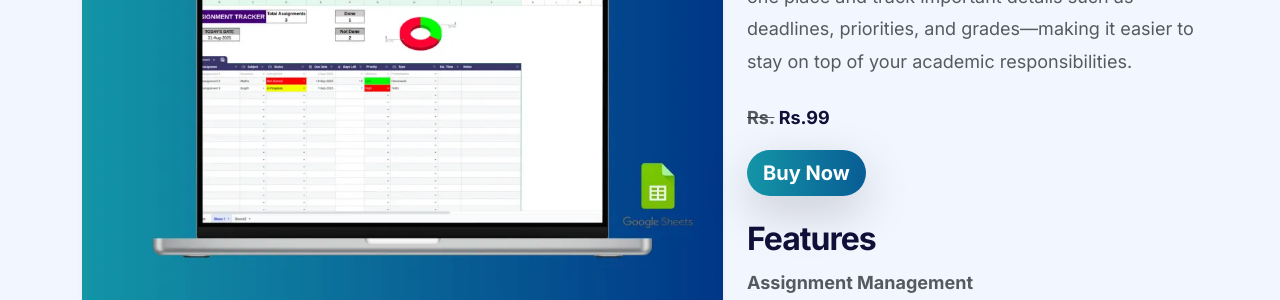
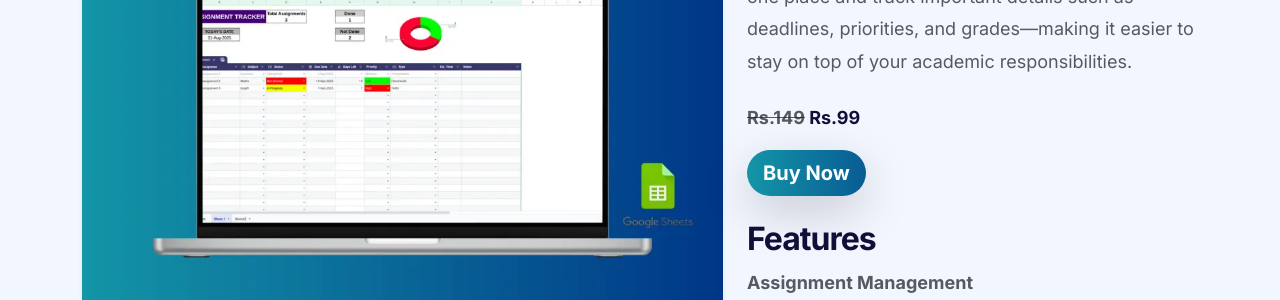
Before and after one commit to ankushgupta003/ExcelTemplates, a Jekyll site: the page built from _templates/assignment-tracker.md, in a window 1280 px wide and 900 px high. Shown: the part 346-646 px from the top of the window. Built offline with Jekyll 4.4.1, drawn with Linux system fonts in a browser that asks for light colours.

Commit message:
Update Templates “assignment-tracker”

```diff
--- a/_templates/assignment-tracker.md
+++ b/_templates/assignment-tracker.md
@@ -1,6 +1,7 @@
 ---
 layout: template
 title: Assignment Tracker
+old-price: 149
 price: 99
 image: /images/blog/a1.png.webp
 gallery:
```
